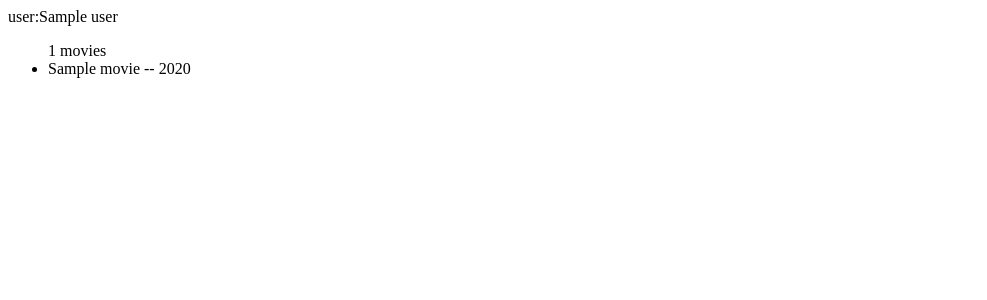
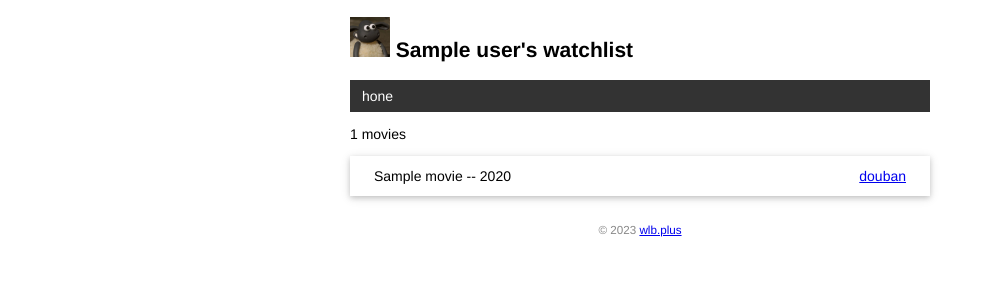
Before and after one commit to linupychiang/flask_learn, a Flask app: page / in a window 1280 px wide. Shown: the top 300 px of the page, without its empty margins (0-987 px from the left). Run offline with Flask 3, Linux system fonts and the light colour scheme; a database or web service that is not in the repository returns one stand-in record (values such as "Sample title"); some libraries are stand-ins or nearby versions.

Commit message:
完成第6章 模版优化 (基模版、子模版)

```diff
--- /dev/null
+++ b/chapter06/static/css/style.css
@@ -0,0 +1,79 @@
+/* 页面整体 */
+body {
+    margin: auto;
+    max-width: 580px;
+    font-size: 14px;
+    font-family: Helvetica, Arial, sans-serif;
+}
+
+/* 页脚 */
+footer {
+    color: #888;
+    margin-top: 15px;
+    text-align: center;
+    padding: 10px;
+}
+
+/* 头像 */
+.avatar {
+    width: 40px;
+}
+
+/* 电影列表 */
+.movie-list {
+    list-style-type: none;
+    padding: 0;
+    margin-bottom: 10px;
+    box-shadow: 0 2px 5px 0 rgba(0, 0, 0, 0.16), 0 2px 10px 0 rgba(0, 0, 0, 0.12);
+}
+
+.movie-list li {
+    padding: 12px 24px;
+    border-bottom: 1px solid #ddd;
+}
+
+.movie-list li:last-child {
+    border-bottom:none;
+}
+
+.movie-list li:hover {
+    background-color: #f8f9fa;
+}
+
+nav ul {
+    list-style-type: none;
+    margin: 0;
+    padding: 0;
+    overflow: hidden;
+    background-color: #333;
+}
+
+nav li {
+    float: left;
+}
+
+nav li a {
+    display: block;
+    color: white;
+    text-align: center;
+    padding: 8px 12px;
+    text-decoration: none;
+}
+
+nav li a:hover {
+    background-color: #111;
+}
+
+.float-right {
+    float: right;
+}
+
+.imdb {
+    font-size: 12px;
+    font-weight: bold;
+    color: black;
+    text-decoration: none;
+    background: #F5C518;
+    border-radius: 5px;
+    padding: 3px 5px;
+}
--- /dev/null
+++ b/chapter06/templates/base.html
@@ -0,0 +1,28 @@
+<!DOCTYPE html>
+<html lang="en">
+    <head>
+        {% block head %}
+        <title>{{ user.name }}'s watchlist</title>
+        <meta charset="UTF-8">
+        <meta name="viewport" content="width=device-width, initial-scale=1">
+        <link rel="stylesheet" href="{{ url_for('static',filename='css/style.css') }}" >
+        <link rel="icon" href="{{ url_for('static', filename='imgs/favicon.ico') }}">
+        {% endblock %}
+    </head>
+    <body>
+    <h2>
+        <img class="avatar" src="{{ url_for('static', filename='imgs/header.png') }}">
+        {{ user.name }}'s watchlist
+    </h2>
+    <nav>
+        <ul>
+            <li><a href="{{ url_for('index')}}">hone</a></li>
+        </ul>
+    </nav>
+    {% block content %}
+    {% endblock %}
+    <footer>
+        <small>&copy; 2023 <a href="http://wlb.plus/">wlb.plus</link>
+    </footer>
+    </body>
+</html>
--- a/chapter06/templates/index.html
+++ b/chapter06/templates/index.html
@@ -1,20 +1,21 @@
-<!DOCTYPE html>
-<html lang="en">
-    <head>
-        <title></title>
-        <meta charset="UTF-8">
-        <meta name="viewport" content="width=device-width, initial-scale=1">
-        <link href="css/style.css" rel="stylesheet">
-    </head>
-    <body>
-        user:{{user.name}}
-        <ul>
+{# extends声明继承自（扩展自）base.html #}
+{% extends 'base.html' %}
+
+{# 定义content块，此处内容会插入到基模版的content块中 #}
+{# 默认块重写即覆盖，如果想在父块中追加内容，可以在子块中使用 super() 声明，即 {{ super() }} #}
+
+{% block content %}
+    <p>
         {{movies|length}} movies
+    </p>
+    <ul class="movie-list">
         {% for movie in movies %}
         <li>
             {{movie.name}} -- {{movie.year}}
+            <span class="float-right">
+                <a class="douban" href="https://search.douban.com/movie/subject_search?search_text={{ movie.name }}" target="_blank" title="Find this movie on douban">douban</a>
+            </span>
         </li>
         {% endfor %}
     </ul>
-    </body>
-</html>
+{% endblock %}
```
Also changed, not shown: chapter06/templates/404.html (+11 -17 lines), chapter06/static/imgs/header.ico (added), chapter06/static/imgs/header.png (added). Lines whose indentation alone changed are shown as unchanged.
